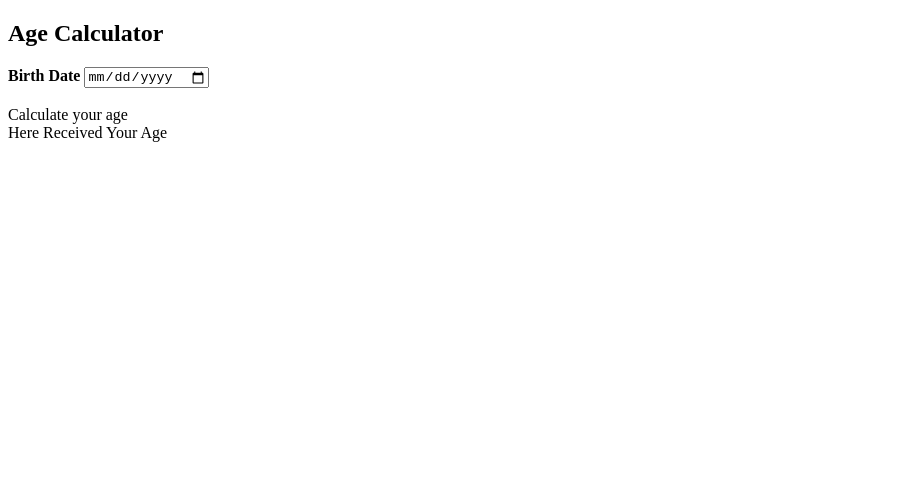
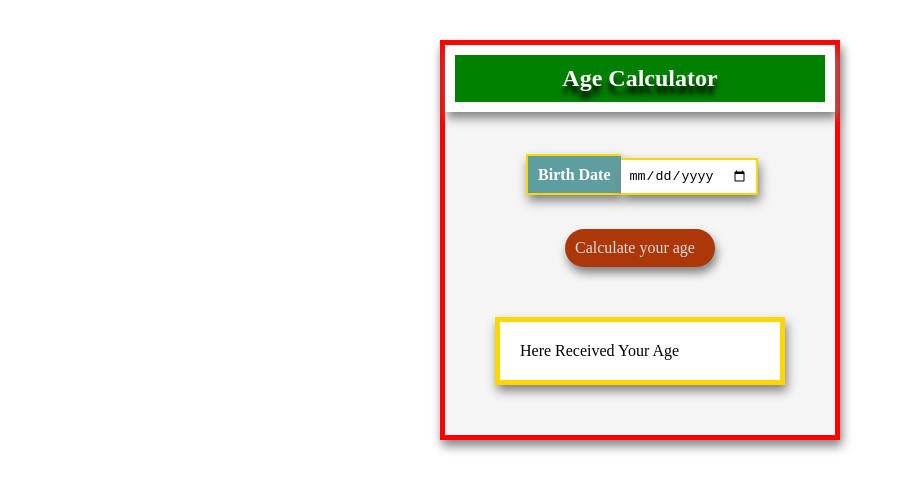
Before and after one commit to ranjankrr/AgeCalculator, a plain HTML site: page index.html in a window 1280 px wide. Shown: the whole page, without its empty margins (0-904 px from the left). Drawn offline with nearby package versions, Linux system fonts and the light colour scheme.

Commit message:
Uploaded

```diff
--- a/index.html
+++ b/index.html
@@ -2,7 +2,7 @@
 <html>
 <head>
     <title>Exact Age Calculator</title>
-	<link rel='stylesheet' href='index12.css'/>
+	<link rel='stylesheet' href='style.css'/>
 	<script src="https://code.jquery.com/jquery-latest.min.js"></script>
 	<script src='script.js'></script>
 </head>
```
